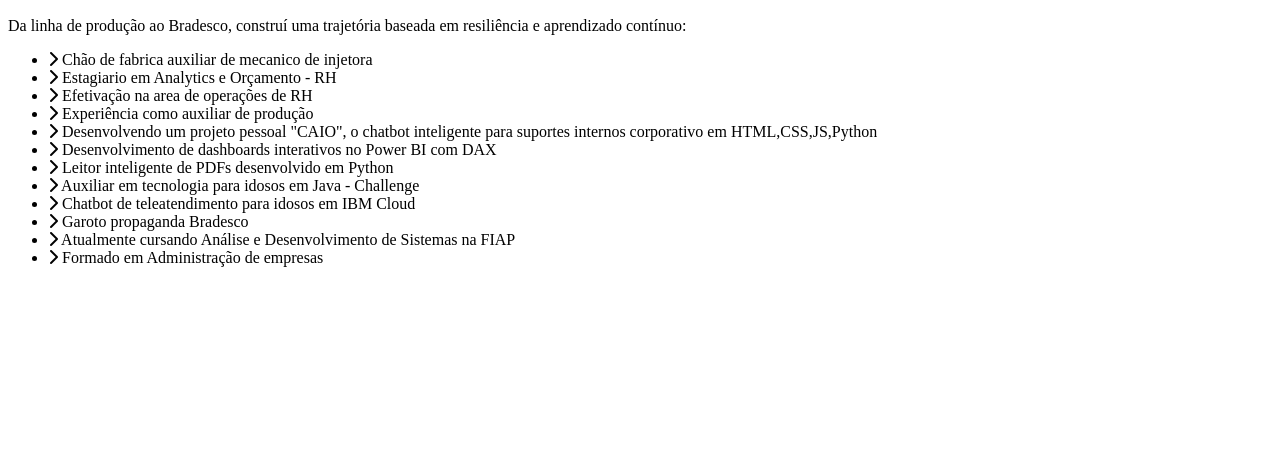
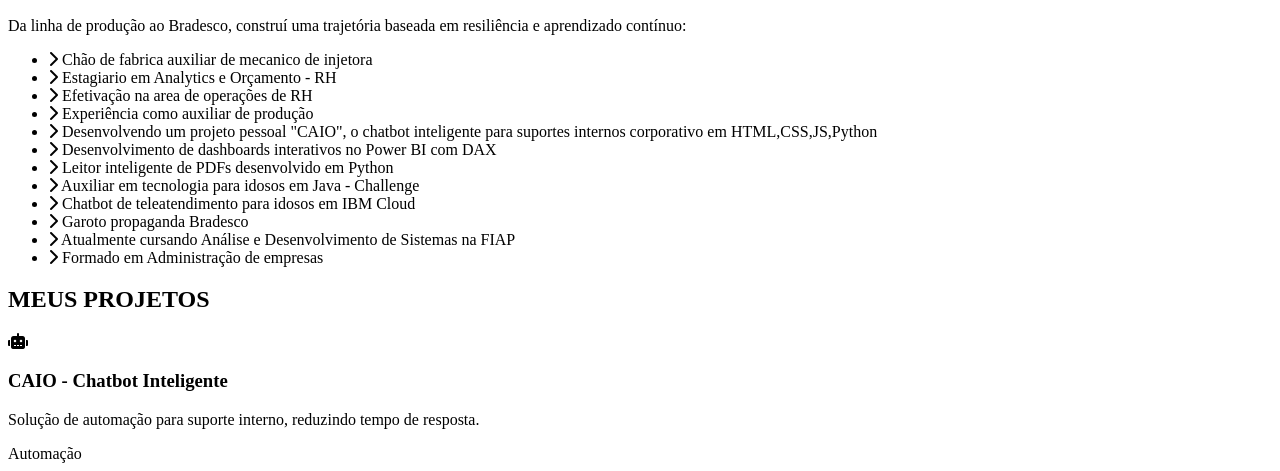
Before and after one commit to Emanuel-italo/Meu-Portif-lio, a plain HTML site: page index.html in a window 1280 px wide. Shown: the part 687-1158 px from the top of the page. Before the commit the page ends 970 px from the top, so only its background shows below. Drawn offline with Linux system fonts and the light colour scheme.

Commit message:
Adicionando meus projetos

```diff
--- a/index.html
+++ b/index.html
@@ -81,5 +81,22 @@
     </div>
     </section>
 
+    <!--Meus projetos-->
+    <section id="projects" class="section">
+        <h2 class="section-title">MEUS <span>PROJETOS</span></h2>
+        <div class="projects-grid">
+            <!--Projeto 1-->
+              <div class="project-card">
+                <div class="project-icon">
+                    <i class="fas fa-robot"></i>
+            </div>
+            <h3>CAIO - Chatbot Inteligente</h3>
+            <p>Solução de automação para suporte interno, reduzindo tempo de resposta.</p>
+            <div class="tech-tags">
+                <span class="tag">Automação</span>
+      </div>
+        </div>
+    </section>
+
 </body>
 </html>
```
